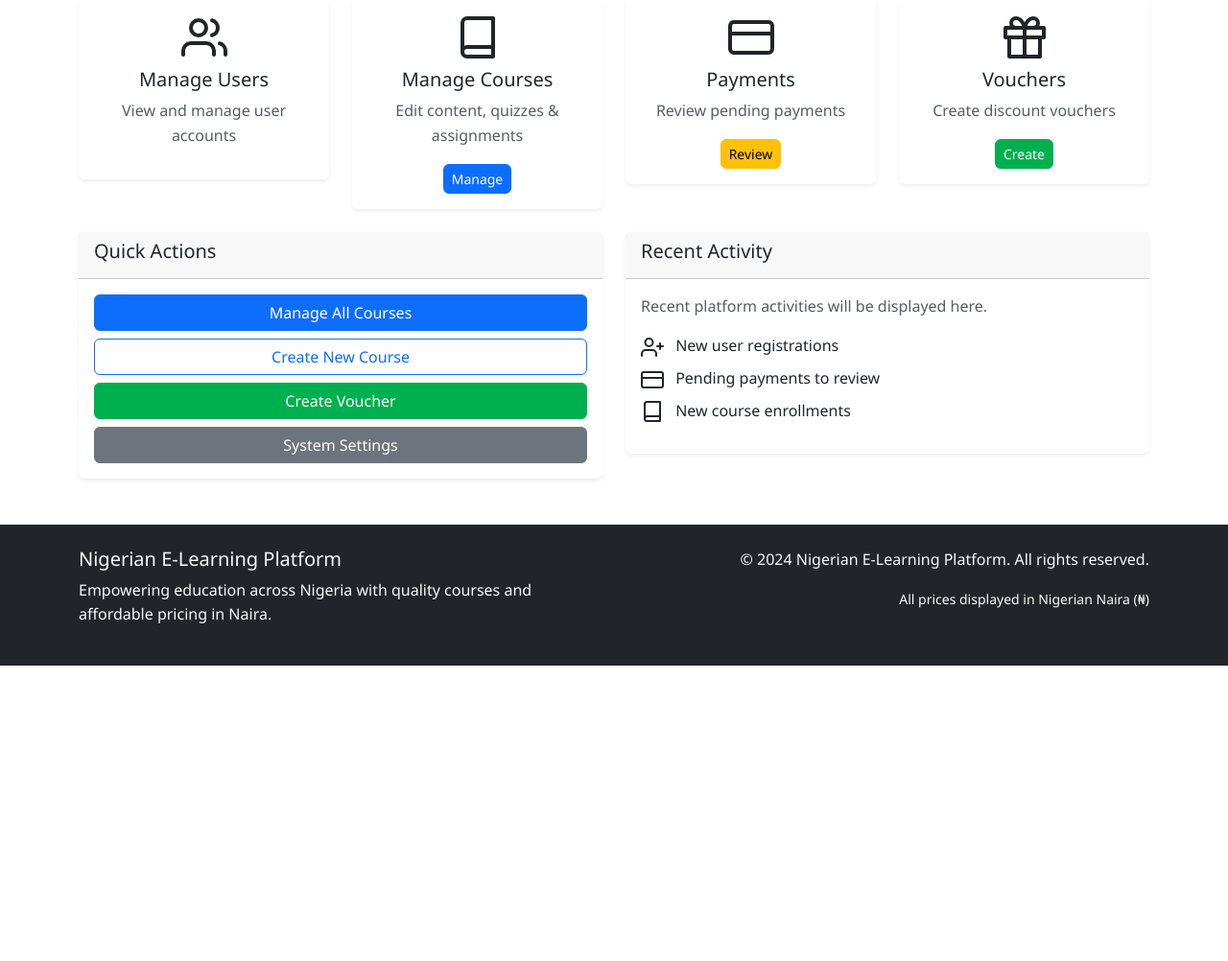
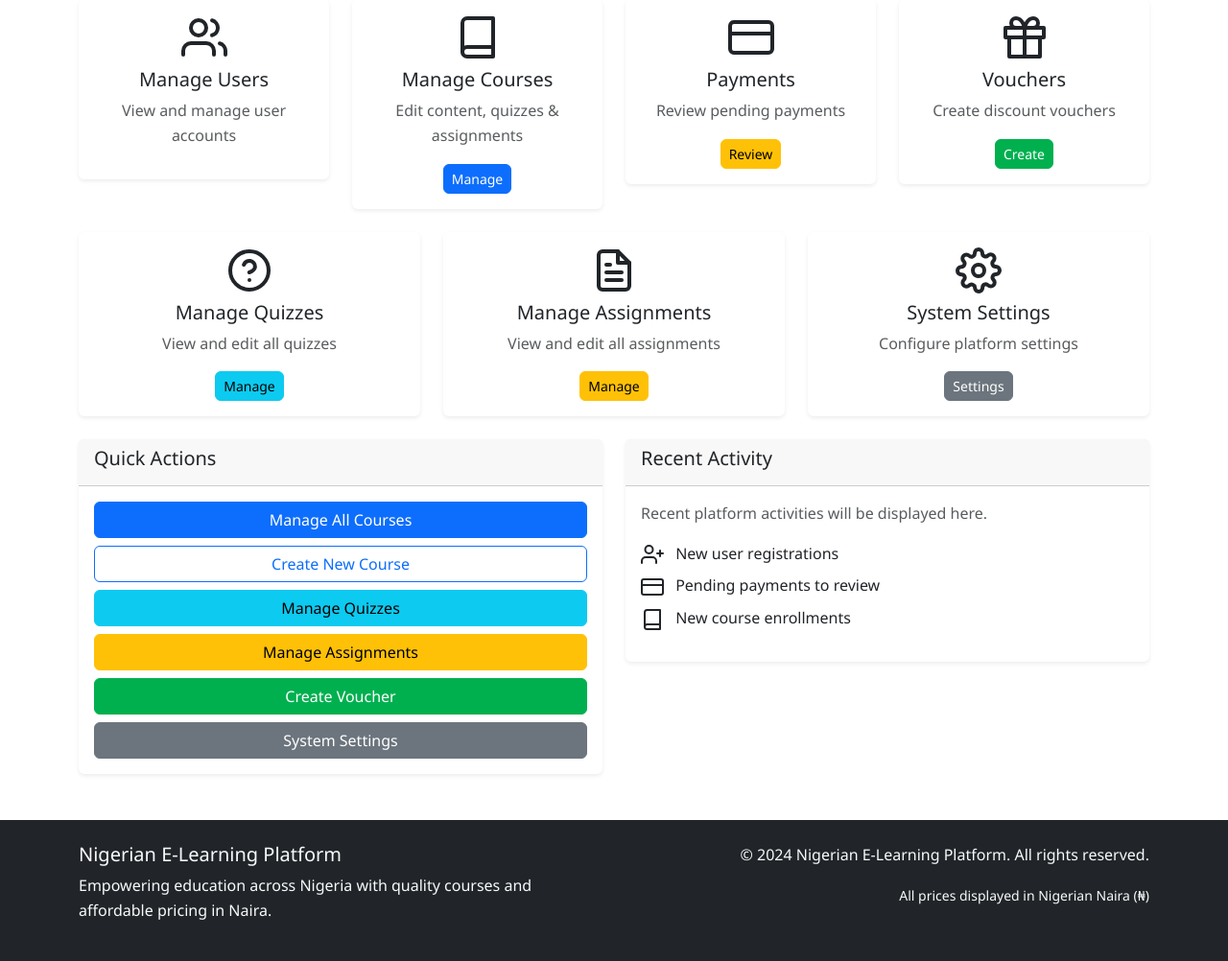
Before and after one commit to julisunkan/NaijaEdu, a Flask app: page /dashboard in a window 1280 px wide. Shown: the part 177-1179 px from the top of the page at 96% size. Before the commit the page ends 871 px from the top, so only its background shows below. Run offline with Flask 3, Linux system fonts and the light colour scheme; a user stored in the database is signed in; some libraries are stand-ins or nearby versions.

Commit message:
Improve admin panel with quick access to manage quizzes and assignments
Enhance admin.html by adding cards and links for quiz/assignment management and update replit.md.

Replit-Commit-Author: Agent
Replit-Commit-Session-Id: ffff6cde-bf94-423b-a4d3-5511bc0f9783
Replit-Commit-Screenshot-Url: https://storage.googleapis.com/screenshot-production-us-central1/ab0c139a-61d8-4d23-8137-0b8efa12fdc8/ffff6cde-bf94-423b-a4d3-5511bc0f9783/TBR0H2e

```diff
--- a/templates/dashboard/admin.html
+++ b/templates/dashboard/admin.html
@@ -56,6 +56,41 @@
 </div>
 
 <div class="row">
+    <div class="col-md-4 mb-4">
+        <div class="card text-center">
+            <div class="card-body">
+                <i data-feather="help-circle" class="mb-2" style="width: 48px; height: 48px;"></i>
+                <h5>Manage Quizzes</h5>
+                <p class="text-muted">View and edit all quizzes</p>
+                <a href="{{ url_for('admin_courses') }}" class="btn btn-info btn-sm">Manage</a>
+            </div>
+        </div>
+    </div>
+
+    <div class="col-md-4 mb-4">
+        <div class="card text-center">
+            <div class="card-body">
+                <i data-feather="file-text" class="mb-2" style="width: 48px; height: 48px;"></i>
+                <h5>Manage Assignments</h5>
+                <p class="text-muted">View and edit all assignments</p>
+                <a href="{{ url_for('admin_courses') }}" class="btn btn-warning btn-sm">Manage</a>
+            </div>
+        </div>
+    </div>
+
+    <div class="col-md-4 mb-4">
+        <div class="card text-center">
+            <div class="card-body">
+                <i data-feather="settings" class="mb-2" style="width: 48px; height: 48px;"></i>
+                <h5>System Settings</h5>
+                <p class="text-muted">Configure platform settings</p>
+                <a href="{{ url_for('admin_settings') }}" class="btn btn-secondary btn-sm">Settings</a>
+            </div>
+        </div>
+    </div>
+</div>
+
+<div class="row">
     <div class="col-md-6">
         <div class="card">
             <div class="card-header">
@@ -65,6 +100,8 @@
                 <div class="d-grid gap-2">
                     <a href="{{ url_for('admin_courses') }}" class="btn btn-primary">Manage All Courses</a>
                     <a href="{{ url_for('create_course') }}" class="btn btn-outline-primary">Create New Course</a>
+                    <a href="{{ url_for('admin_courses') }}" class="btn btn-info">Manage Quizzes</a>
+                    <a href="{{ url_for('admin_courses') }}" class="btn btn-warning">Manage Assignments</a>
                     <a href="{{ url_for('create_voucher') }}" class="btn btn-success">Create Voucher</a>
                     <a href="{{ url_for('admin_settings') }}" class="btn btn-secondary">System Settings</a>
                 </div>
```
Also changed, not shown: replit.md (+9 -1 lines).
